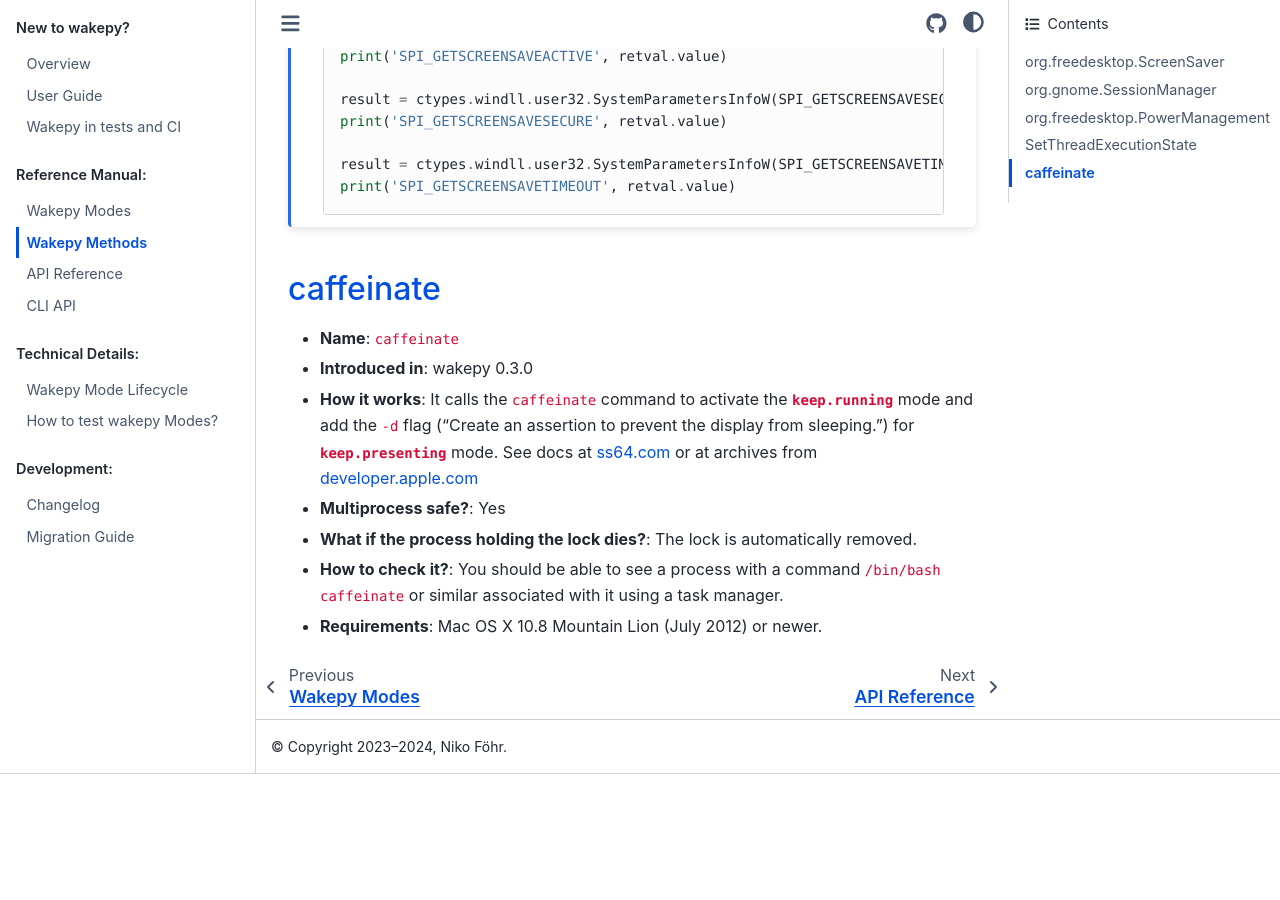
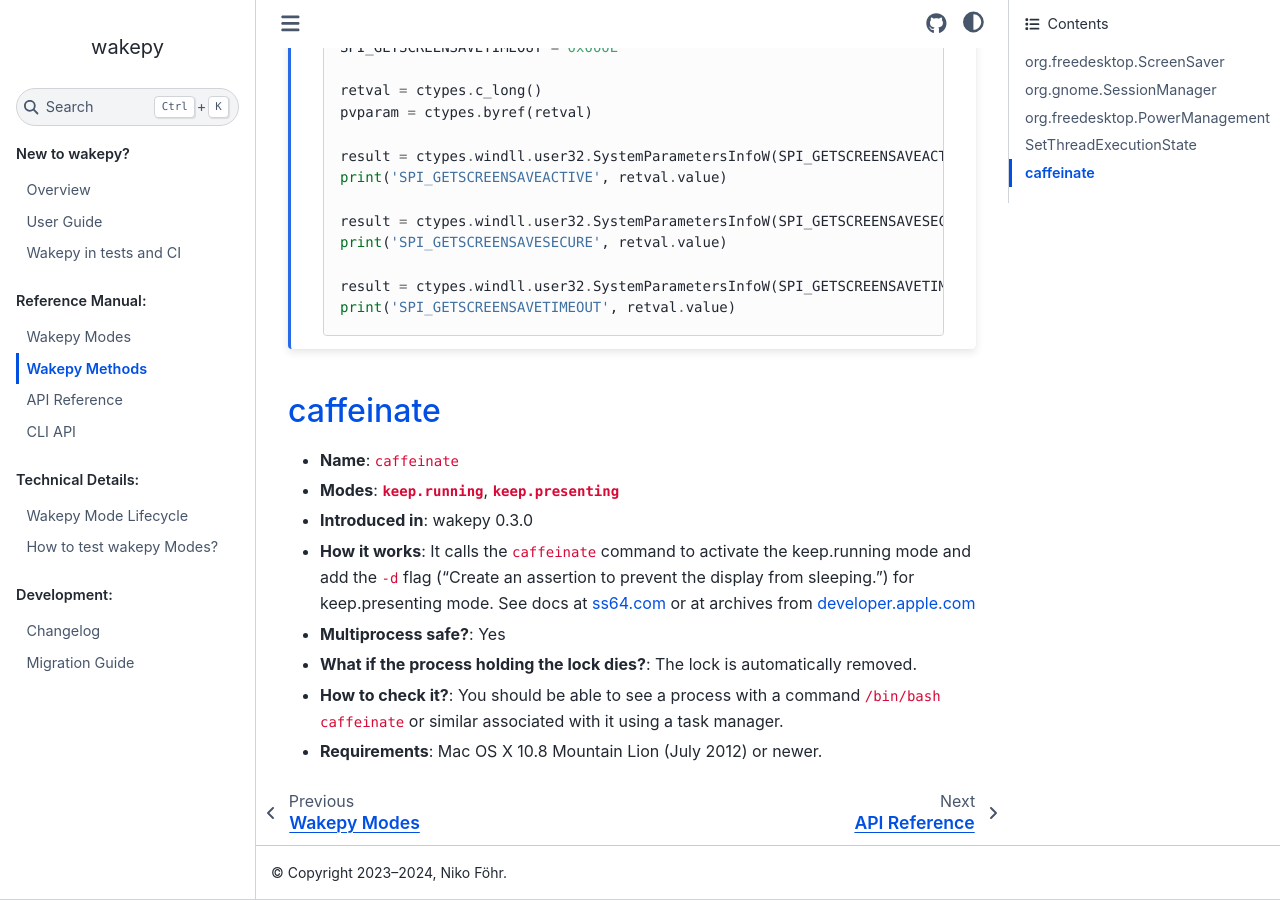
Before and after one commit to fohrloop/wakepy, a Sphinx documentation site: the page built from docs/source/methods-reference.md, in a window 1280 px wide and 900 px high, scrolled down 4020 px. Built offline with Sphinx 7.4.7 and the Sphinx Book theme 1.1.4, drawn with Linux system fonts in a browser that asks for light colours; the version number could not be read and is left out; before the commit the page ends 4794 px from its top, so only the background shows below that; some of the changed text lies outside the part shown.

Commit message:
List modes on Methods

`````diff
--- a/docs/source/methods-reference.md
+++ b/docs/source/methods-reference.md
@@ -18,6 +18,7 @@
 (org-freedesktop-screensaver)=
 ### org.freedesktop.ScreenSaver
 - **Name**: `org.freedesktop.ScreenSaver`
+- **Modes**: [`keep.presenting`](#keep-presenting-mode)
 - **Introduced in**: wakepy 0.6.0
 - **How it works**: Uses the Inhibit method of [org.freedesktop.ScreenSaver](https://people.freedesktop.org/~hadess/idle-inhibition-spec/re01.html) D-Bus service when activating and saves the returned cookie on the Method instance. Uses the org.freedesktop.ScreenSaver.UnInhibit method with the cookie when deactivating. The org.freedesktop.ScreenSaver can only be used to prevent idle; that is why there is no "keep.running" mode counterpart.
 - **Multiprocess safe?**: Yes
@@ -31,6 +32,7 @@
 (org-gnome-sessionmanager)=
 ### org.gnome.SessionManager
 - **Name**: `org.gnome.SessionManager`
+- **Modes**: [`keep.running`](#keep-running-mode), [`keep.presenting`](#keep-presenting-mode)
 - **Introduced in**: wakepy 0.8.0
 - **How it works**: Uses the [Inhibit](https://lira.no-ip.org:8443/doc/gnome-session/dbus/gnome-session.html#org.gnome.SessionManager.Inhibit) method of [org.gnome.SessionManager](https://lira.no-ip.org:8443/doc/gnome-session/dbus/gnome-session.html#org.gnome.SessionManager) D-Bus service  when activating and saves the returned cookie on the Method instance. For [`keep.running`](#keep-running-mode) mode uses flag 4 ("Inhibit suspending the session or computer"), and in [`keep.presenting`](#keep-presenting-mode) mode uses the flag 8 ("Inhibit the session being marked as idle"). To deactivate the mode, calls the [Uninhibit](https://lira.no-ip.org:8443/doc/gnome-session/dbus/gnome-session.html#org.gnome.SessionManager.Uninhibit) method of the org.gnome.SessionManager with the cookie.
 - **Multiprocess safe?**: Yes
@@ -49,6 +51,7 @@
 (org-freedesktop-powermanagement)=
 ### org.freedesktop.PowerManagement
 - **Name**: `org.freedesktop.PowerManagement`
+- **Modes**: [`keep.running`](#keep-running-mode)
 - **Introduced in**: wakepy 0.9.0
 - **How it works**: Uses the Inhibit method of the org.freedesktop.PowerManagement D-Bus service when activating and saves the returned cookie on the Method instance. Uses UnInhibit method of the same service with the cookie when deactivating. The org.freedesktop.PowerManagement is an obsolete spec, but certain Desktop Environments provide that as the only option for inhibiting the suspend action. The documentation was previously hosted on [freedesktop.org](https://www.freedesktop.org/wiki/Specifications/power-management-spec/) but the links on the page are dead. The spec has three versions: 0.1, 0.2 and 0.3. The 0.3 is not found anywhere but the version 0.2 of the spec can be read in the [Internet Archive](https://web.archive.org/web/20090417010057/http://people.freedesktop.org/~hughsient/temp/power-management-spec-0.2.html)
 - **Multiprocess safe?**: Yes
@@ -70,6 +73,7 @@
 ````
 
 - **Name**: `SetThreadExecutionState`
+- **Modes**: [`keep.running`](#keep-running-mode), [`keep.presenting`](#keep-presenting-mode)
 - **Introduced in**: wakepy 0.1.0
 - **How it works**: It calls the [SetThreadExecutionState](https://learn.microsoft.com/en-us/windows/win32/api/winbase/nf-winbase-setthreadexecutionstate) function from the Kernel32.dll with ES_CONTINUOUS and ES_SYSTEM_REQUIRED flags when activating [`keep.running`](#keep-running-mode) mode, and additionally ES_DISPLAY_REQUIRED flag when activating [`keep.presenting`](#keep-presenting-mode) mode. Uses the  ES_CONTINUOUS flag for deactivating. Note that currently it is not possible to use two wakepy modes using SetThreadExecutionState at the same time in the same thread! (See: [Issue 167](https://github.com/fohrloop/wakepy/issues/167))
 - **Multiprocess safe?**: Yes
@@ -116,8 +120,9 @@
 ### caffeinate
 
 - **Name**: `caffeinate`
+- **Modes**: [`keep.running`](#keep-running-mode), [`keep.presenting`](#keep-presenting-mode)
 - **Introduced in**: wakepy 0.3.0
-- **How it works**: It calls the `caffeinate` command to activate the [`keep.running`](#keep-running-mode) mode and add the `-d` flag ("Create an assertion to prevent the display from sleeping.") for [`keep.presenting`](#keep-presenting-mode) mode. See docs at [ss64.com](https://ss64.com/mac/caffeinate.html) or at archives from [developer.apple.com](https://web.archive.org/web/20140604153141/https://developer.apple.com/library/mac/documentation/Darwin/Reference/ManPages/man8/caffeinate.8.html)
+- **How it works**: It calls the `caffeinate` command to activate the keep.running mode and add the `-d` flag ("Create an assertion to prevent the display from sleeping.") for keep.presenting mode. See docs at [ss64.com](https://ss64.com/mac/caffeinate.html) or at archives from [developer.apple.com](https://web.archive.org/web/20140604153141/https://developer.apple.com/library/mac/documentation/Darwin/Reference/ManPages/man8/caffeinate.8.html)
 - **Multiprocess safe?**: Yes
 - **What if the process holding the lock dies?**: The lock is automatically removed.
 - **How to check it?**: You should be able to see a process with a command `/bin/bash caffeinate` or similar associated with it using a task manager.
`````
